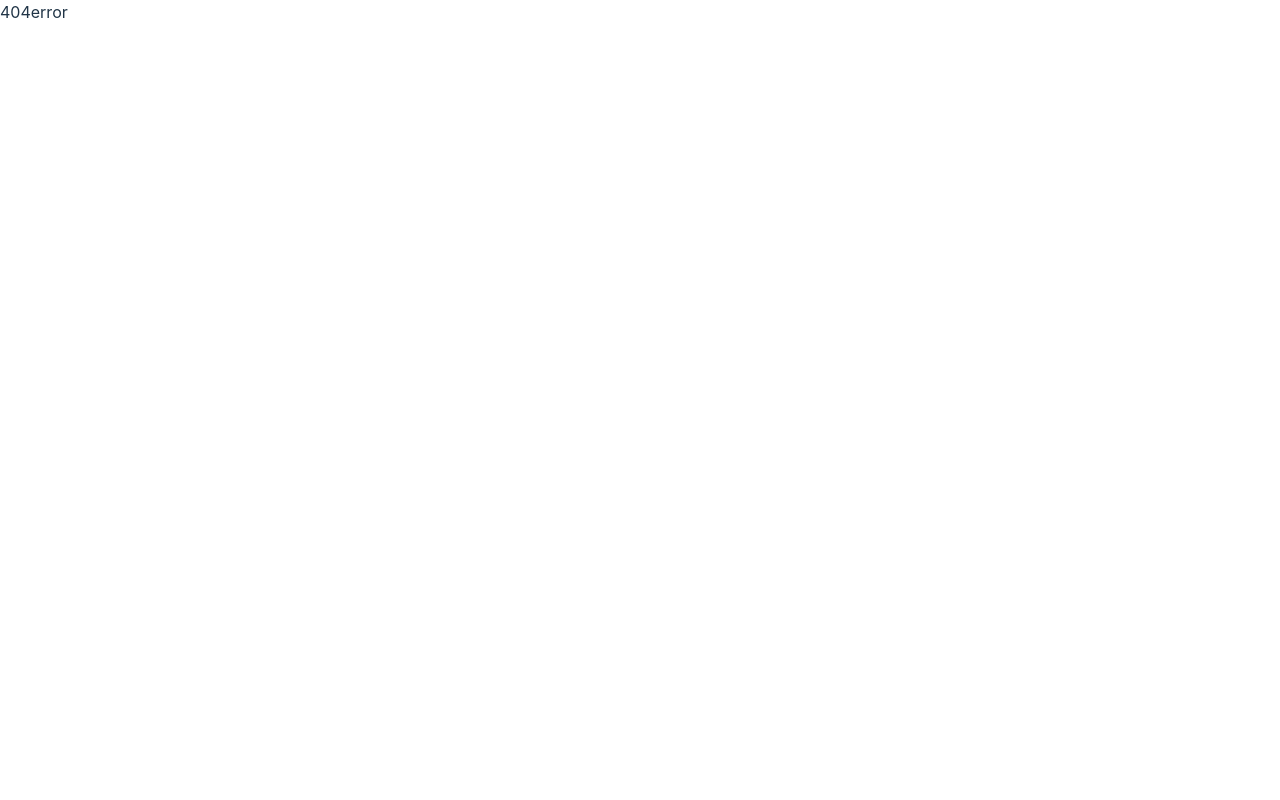
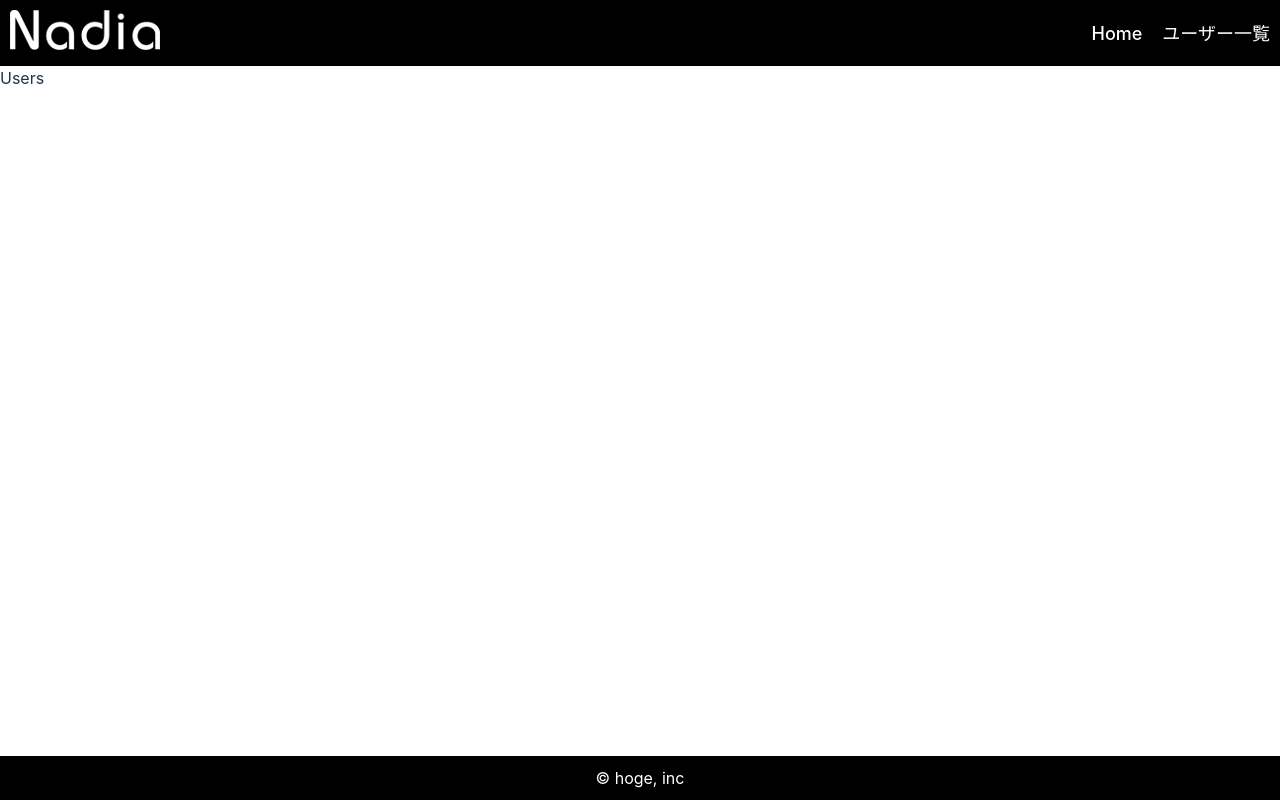
Before and after one commit to nadia-sawai/eg-react-training, a React (Vite) app: page /users in a window 1280 px wide. Before the commit this address had no page. Built offline with nearby package versions, Linux system fonts and the light colour scheme.

Commit message:
2-1 ページ追加時のルーティング設定

```diff
--- /dev/null
+++ b/src/components/pages/Users.tsx
@@ -0,0 +1,7 @@
+const Users = () => {
+  return (
+    <div>Users</div>
+  )
+}
+
+export default Users
--- a/src/components/templates/Header.tsx
+++ b/src/components/templates/Header.tsx
@@ -24,6 +24,7 @@ const StyledLink = styled(Link)`
 
 const pagesPath = [
   { id: 1, path: "/", name: "Home" },
+  { id: 2, path: "/users", name: "ユーザー一覧" },
 ];
 
 function Logo() {
--- a/src/router/index.tsx
+++ b/src/router/index.tsx
@@ -1,5 +1,6 @@
 import { createBrowserRouter, RouterProvider } from "react-router-dom";
 import Home from "../components/pages/Home"
+import Users from "../components/pages/Users"
 import ErrorBoundary from "../components/pages/ErrorBoundary";
 import Layout from "../components/templates/Layout";
 
@@ -16,6 +17,10 @@ const router = createBrowserRouter([
         index: true,
         element: <Home />
       },
+      {
+        path: "users",
+        element: <Users />
+      },
     ]
   }
 ]);
```
Also changed, not shown: 1 other file (tests, documents, lock files or other folders).
